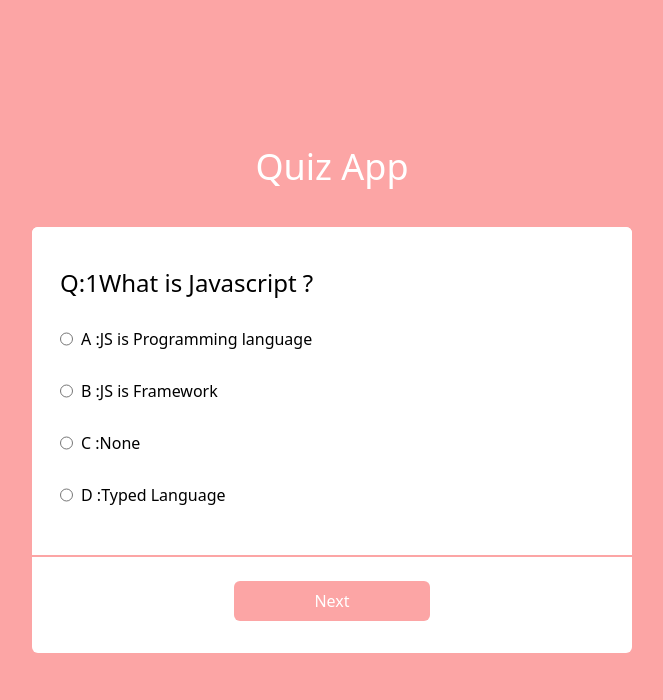
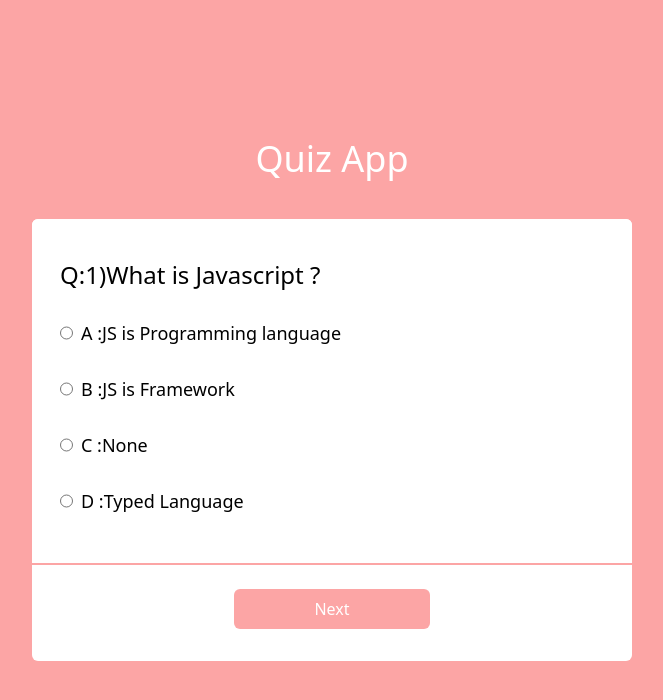
Before and after one commit to Talhamalik495/Quiz-App-React, a React (Vite) app: page / in a window 1280 px wide. Shown: the top 700 px of the page, without its empty margins (308-971 px from the left). Built offline with nearby package versions, Linux system fonts and the light colour scheme; the HTML template or start-up script is replaced by a standard one.

Commit message:
100% Work Done

```diff
--- a/src/components/Quiz.jsx
+++ b/src/components/Quiz.jsx
@@ -44,11 +44,10 @@ function Quiz() {
         <h1 className="text-4xl">Quiz App</h1>
       </div>
       <div className=" flex   flex-col justify-center items-center   w-[600px] bg-white text-black rounded-md   gap-2">
-        <div className="max-h-70 flex  px-7 flex-col w-[600px] bg-white text-black rounded-md  py-10  gap-7 quizend">
+        <div className="max-h-70 flex  px-7 flex-col w-[600px] bg-white text-black rounded-md  py-10  gap-7 text-lg font-medium quizend">
           <div>
             <h1 className="text-2xl">
-              Q:{index + 1}
-              {data[index].q}
+              Q:{index + 1}){data[index].q}
             </h1>
           </div>
           <div className="flex gap-2">
```
